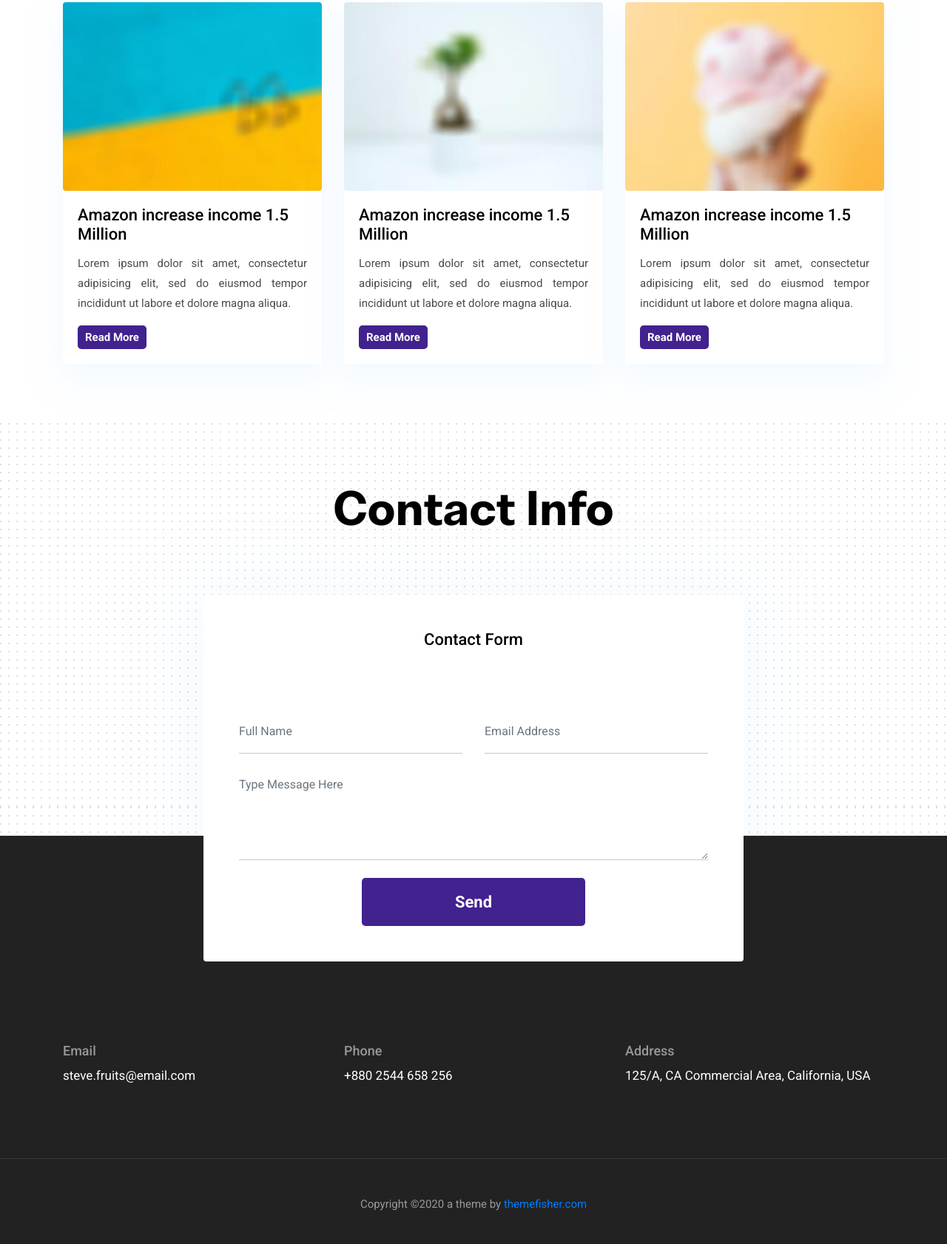
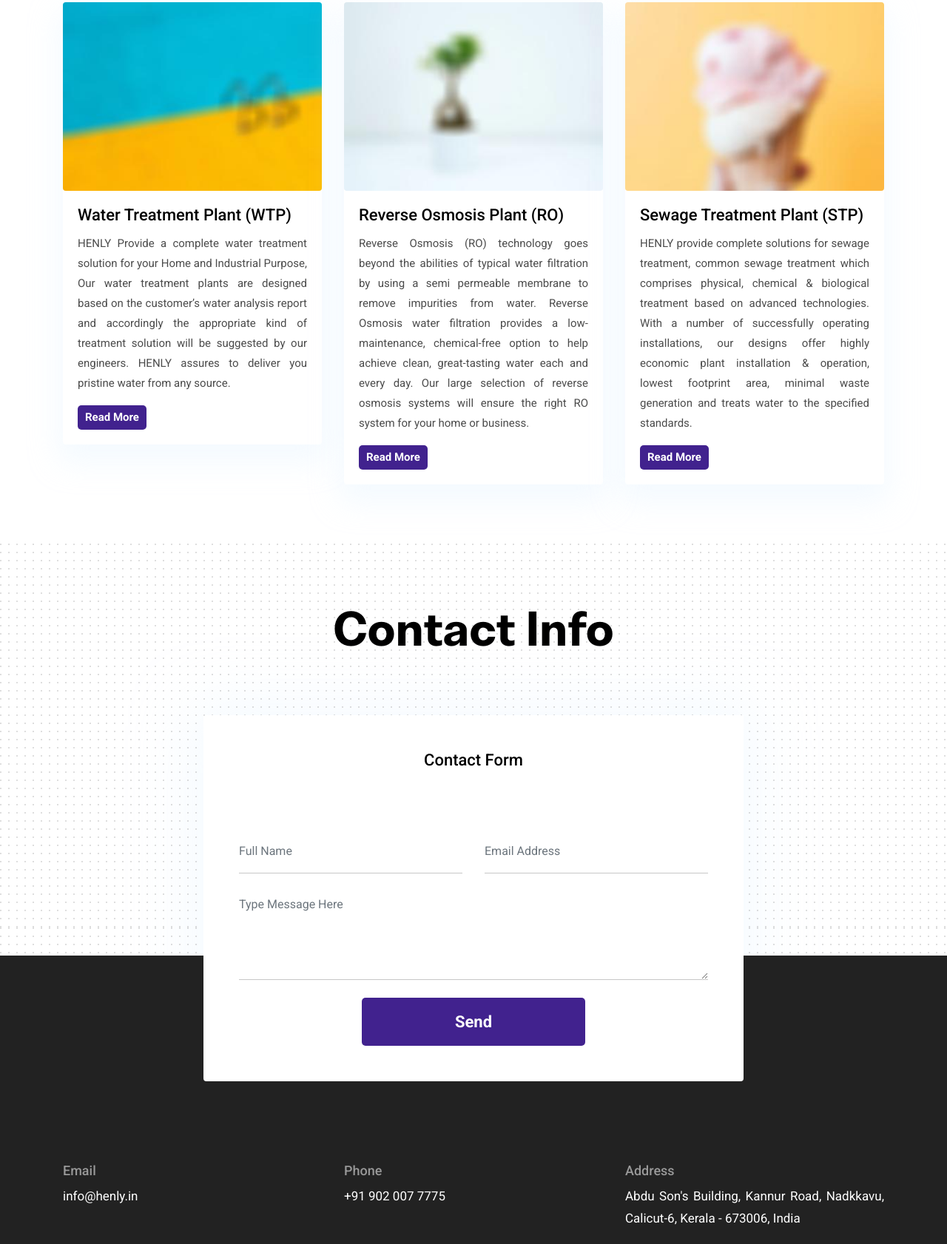
Before and after one commit to HENLYAPPLIANCE/www.henly.co, a plain HTML site: page Product-ETP.html in a window 1280 px wide. Shown: the part 4881-6563 px from the top of the page at 74% size. Drawn offline with nearby package versions, Linux system fonts and the light colour scheme.

Commit message:
Contact Blog Update

```diff
--- a/Product-ETP.html
+++ b/Product-ETP.html
@@ -247,11 +247,12 @@
         <article class="card shadow">
           <img class="rounded card-img-top" src="images/blog/post-3.jpg" alt="post-thumb">
           <div class="card-body">
-            <h4 class="card-title"><a class="text-dark" href="Product-WTP.html">Amazon increase income 1.5 Million</a>
+            <h4 class="card-title"><a class="text-dark" href="Product-WTP.html">Water Treatment Plant (WTP)</a>
             </h4>
-            <p class="cars-text">Lorem ipsum dolor sit amet, consectetur adipisicing elit, sed do eiusmod tempor
-              incididunt ut labore et
-              dolore magna aliqua.</p>
+            <p class="cars-text">HENLY Provide a complete water treatment solution for your Home and Industrial Purpose,
+              Our water treatment plants are designed based on the customer’s water analysis report and accordingly the
+              appropriate kind of treatment solution will be suggested by our engineers. HENLY assures to deliver you pristine
+              water from any source.</p>
             <a href="Product-WTP.html" class="btn btn-xs btn-primary">Read More</a>
           </div>
         </article>
@@ -260,12 +261,14 @@
         <article class="card shadow">
           <img class="rounded card-img-top" src="images/blog/post-4.jpg" alt="post-thumb">
           <div class="card-body">
-            <h4 class="card-title"><a class="text-dark" href="Product-WTP.html">Amazon increase income 1.5 Million</a>
+            <h4 class="card-title"><a class="text-dark" href="Product-RO.html">Reverse Osmosis Plant (RO)</a>
             </h4>
-            <p class="cars-text">Lorem ipsum dolor sit amet, consectetur adipisicing elit, sed do eiusmod tempor
-              incididunt ut labore et
-              dolore magna aliqua.</p>
-            <a href="Product-WTP.html" class="btn btn-xs btn-primary">Read More</a>
+            <p class="cars-text">Reverse Osmosis (RO) technology goes beyond the abilities of typical water
+              filtration by using a semi permeable membrane to remove impurities from water. Reverse Osmosis water
+              filtration provides a low-maintenance, chemical-free option to help achieve clean, great-tasting
+              water each and every day. Our large selection of reverse osmosis systems will ensure the right RO
+              system for your home or business.</p>
+            <a href="Product-RO.html" class="btn btn-xs btn-primary">Read More</a>
           </div>
         </article>
       </div>
@@ -273,12 +276,14 @@
         <article class="card shadow">
           <img class="rounded card-img-top" src="images/blog/post-2.jpg" alt="post-thumb">
           <div class="card-body">
-            <h4 class="card-title"><a class="text-dark" href="Product-WTP.html">Amazon increase income 1.5 Million</a>
+            <h4 class="card-title"><a class="text-dark" href="Product-STP.html">Sewage Treatment Plant (STP)</a>
             </h4>
-            <p class="cars-text">Lorem ipsum dolor sit amet, consectetur adipisicing elit, sed do eiusmod tempor
-              incididunt ut labore et
-              dolore magna aliqua.</p>
-            <a href="Product-WTP.html" class="btn btn-xs btn-primary">Read More</a>
+            <p class="cars-text">HENLY provide complete solutions for sewage treatment,
+              common sewage treatment which comprises physical, chemical & biological
+              treatment based on advanced technologies. With a number of successfully operating installations,
+              our designs offer highly economic plant installation & operation, lowest footprint area, minimal
+              waste generation and treats water to the specified standards.</p>
+            <a href="Product-STP.html" class="btn btn-xs btn-primary">Read More</a>
           </div>
         </article>
       </div>
@@ -326,15 +331,16 @@
       <div class="row">
         <div class="col-md-4">
           <h5 class="text-light">Email</h5>
-          <p class="text-white paragraph-lg font-secondary">steve.fruits@email.com</p>
+          <p class="text-white paragraph-lg font-secondary">info@henly.in</p>
         </div>
         <div class="col-md-4">
           <h5 class="text-light">Phone</h5>
-          <p class="text-white paragraph-lg font-secondary">+880 2544 658 256</p>
+          <p class="text-white paragraph-lg font-secondary">+91 902 007 7775</p>
         </div>
         <div class="col-md-4">
           <h5 class="text-light">Address</h5>
-          <p class="text-white paragraph-lg font-secondary">125/A, CA Commercial Area, California, USA</p>
+          <p class="text-white paragraph-lg font-secondary">Abdu Son's Building, Kannur Road,
+            Nadkkavu, Calicut-6, Kerala - 673006, India</p>
         </div>
       </div>
     </div>
@@ -343,7 +349,7 @@
     <p class="mb-0 text-light">Copyright ©<script>
         var CurrentYear = new Date().getFullYear()
         document.write(CurrentYear)
-      </script> a theme by <a href="https://themefisher.com">themefisher.com</a></p>
+      </script> by <a href="https://henly.co">Henly Appliance LLP</a></p>
   </div>
 </footer>
 <!-- /footer -->
```
Also changed, not shown: Product-GWR.html (+5 -4 lines), Product-RO.html (+7 -6 lines), Product-RWH.html (+5 -4 lines), Product-STP.html (+24 -18 lines), Product-WTP.html (+21 -15 lines), Products.html (+6 -5 lines), contact.html (+5 -4 lines), portfolio.html (+5 -4 lines).
